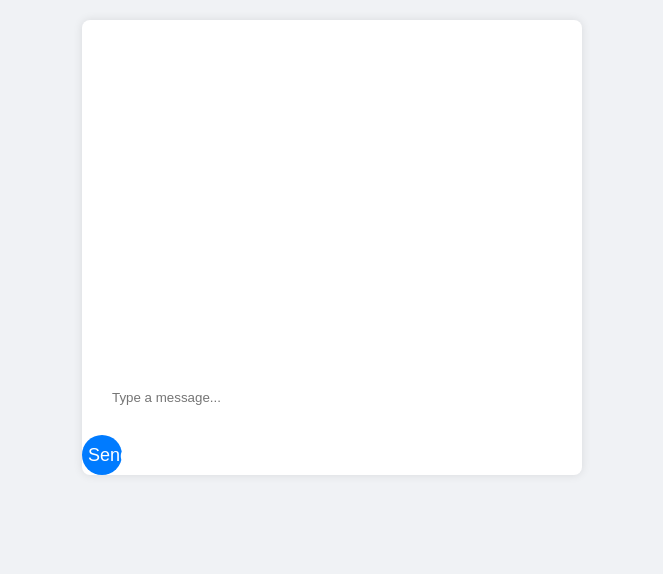
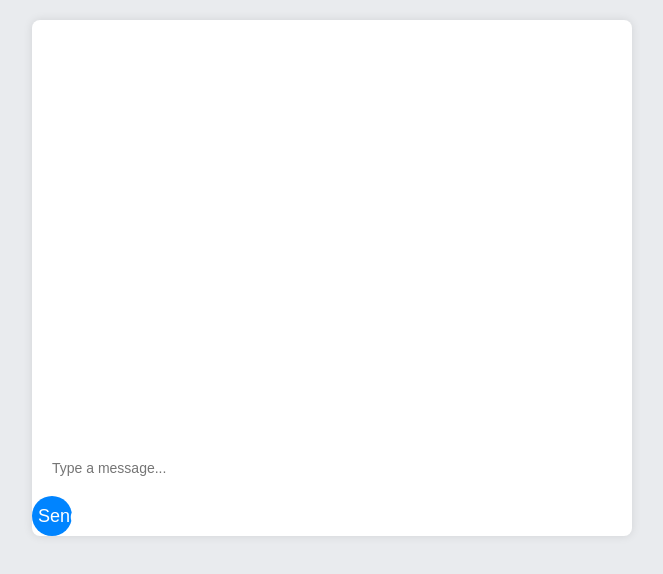
Before and after one commit to syber31/cgappchat, a plain HTML site: page index.html in a window 1280 px wide. Shown: the whole page, without its empty margins (308-971 px from the left). Drawn offline with Linux system fonts and the light colour scheme.

Commit message:
Update styles.css

```diff
--- a/styles.css
+++ b/styles.css
@@ -2,13 +2,13 @@
 
 body {
     font-family: Arial, sans-serif;
-    background-color: #f0f2f5;
+    background-color: #e9ebee;
     margin: 0;
     padding: 0;
 }
 
 .chat-container {
-    max-width: 500px;
+    max-width: 600px;
     margin: 20px auto;
     background-color: #fff;
     border-radius: 8px;
@@ -16,35 +16,38 @@ body {
 }
 
 #chat-box {
-    height: 300px;
+    height: 400px;
     overflow-y: auto;
-    padding: 20px;
+    padding: 10px;
 }
 
 .message {
     background-color: #f0f2f5;
-    border-radius: 10px;
-    padding: 10px;
-    margin-bottom: 10px;
+    border-radius: 8px;
+    padding: 8px 12px;
+    margin-bottom: 8px;
     max-width: 70%;
 }
 
 .message.sent {
-    background-color: #dcf8c6;
+    background-color: #0084ff;
+    color: #fff;
     align-self: flex-end;
 }
 
 .message.received {
     background-color: #fff;
+    color: #333;
     align-self: flex-start;
 }
 
 #message {
-    width: calc(100% - 80px);
+    width: calc(100% - 60px);
     padding: 10px;
     border: none;
     border-radius: 20px;
-    margin: 20px;
+    margin: 10px;
+    font-size: 14px;
 }
 
 button {
@@ -52,7 +55,7 @@ button {
     height: 40px;
     border: none;
     border-radius: 50%;
-    background-color: #007bff;
+    background-color: #0084ff;
     color: #fff;
     font-size: 18px;
     cursor: pointer;
```
